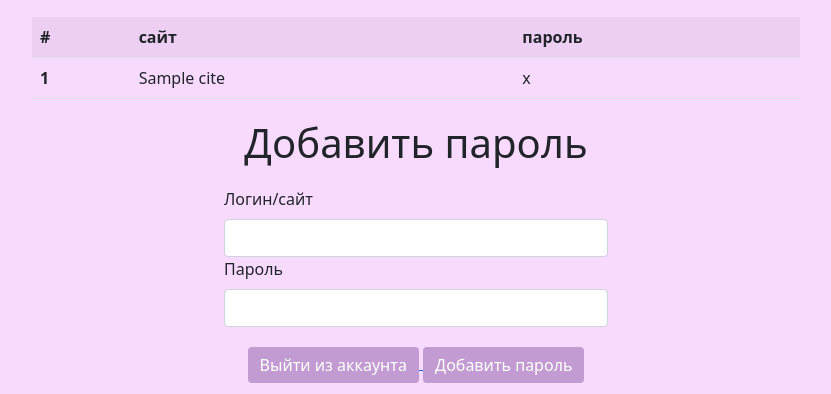
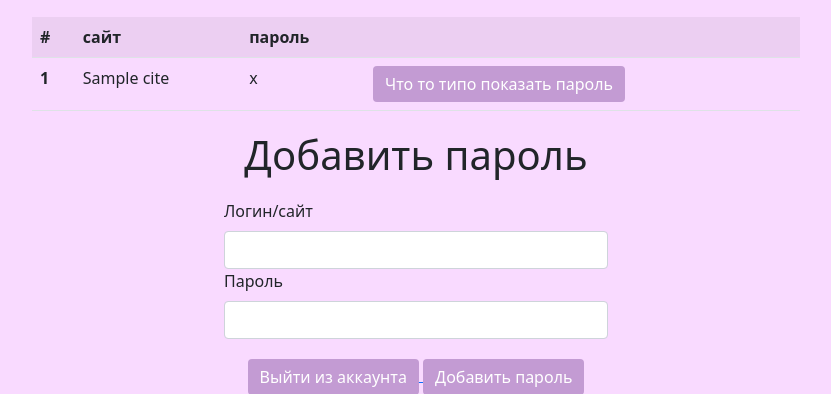
Before and after one commit to elizawetta/FlaskProject_YandexLuceum, a Flask app: template templates/user.html in a window 1280 px wide. Shown: the part 71-465 px from the top of the page, without its empty margins (224-1055 px from the left). Run offline with Flask 2, Linux system fonts and the light colour scheme; the template is opened without the code that fills it: most values are stand-ins (such as "Sample title", 1, 10 or a date in 2020).

Commit message:
Add files via upload

```diff
--- a/templates/user.html
+++ b/templates/user.html
@@ -16,13 +16,16 @@
             <th>#</th>
             <th>сайт</th>
             <th>пароль</th>
+            <th></th>
         </tr>
         {% for i in passwords %}
         <tr>
             <td><strong> {{loop.index}}</strong></td>
             <td>{{i.cite}}</td>
-            <td>{{i.password}}</td>
+            <td class="view-psswd">{{i.password}}</td>
+            <td><button class="btn btn-primary">Что то типо показать пароль</button></td>
         </tr>
+
         {% endfor %}
     </table>
     <div class="display-6" style="text-align: center; margin-top: 20px">Добавить пароль</div>
```
